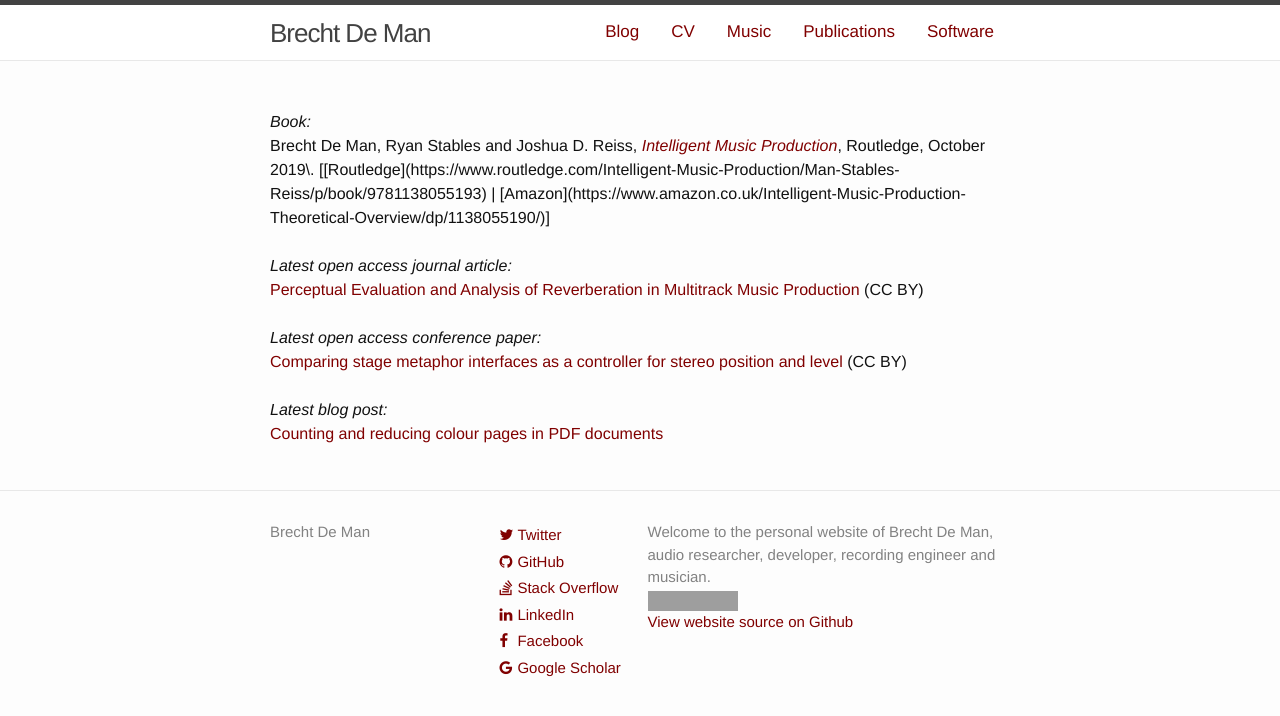
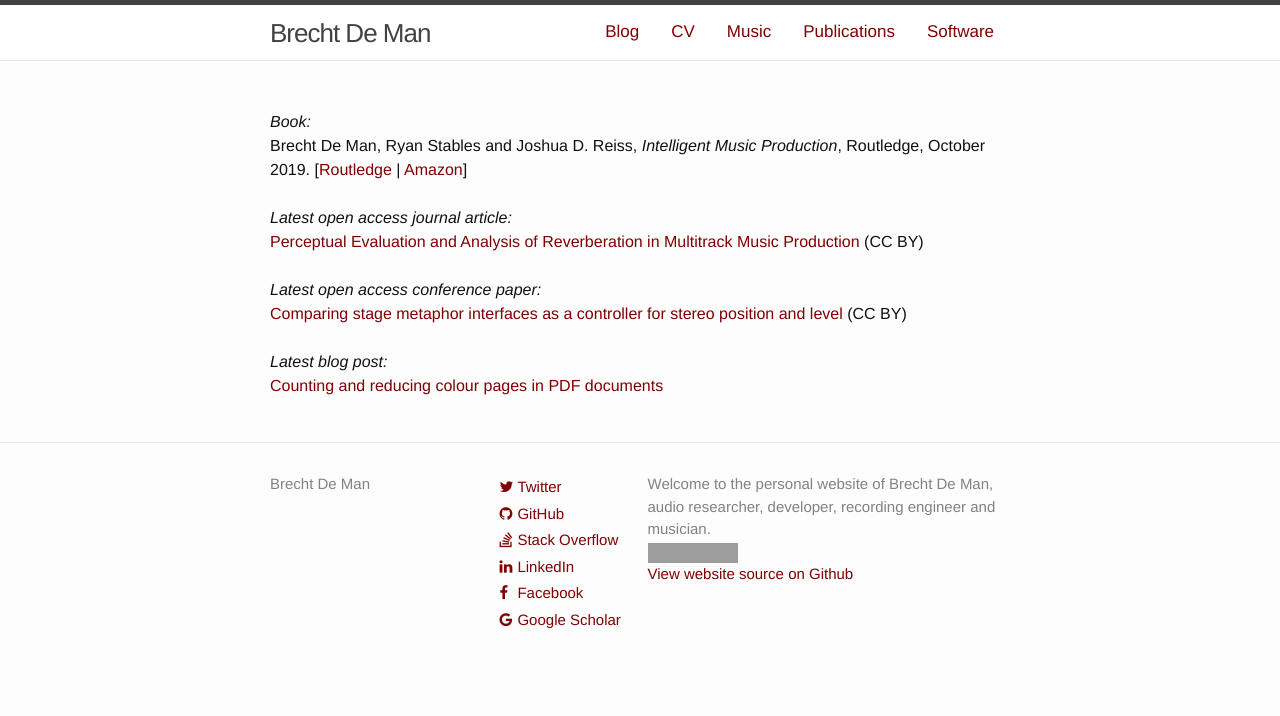
Before and after one commit to BrechtDeMan/BrechtDeMan.github.io, a Jekyll site: the page built from index.html, in a window 1280 px wide. Shown: the top 716 px of the page. Built offline with Jekyll 4.4.1, drawn with Linux system fonts in a browser that asks for light colours; nearby versions of some CDN libraries; part of the change alters nothing that is shown; grey boxes are pictures that could not be loaded.

Commit message:
HTML instead of Markdown

```diff
--- a/index.html
+++ b/index.html
@@ -7,8 +7,7 @@ redirect_from:
 
 <i>Book:</i>
 <br />
-Brecht De Man, Ryan Stables and Joshua D. Reiss, <i><a href="http://www.aes.org/e-lib/browse.cfm?elib=18548" target="_blank">Intelligent Music Production</a></i>, Routledge, October 2019\. [[Routledge](https://www.routledge.com/Intelligent-Music-Production/Man-Stables-Reiss/p/book/9781138055193) &#124; [Amazon](https://www.amazon.co.uk/Intelligent-Music-Production-Theoretical-Overview/dp/1138055190/)]
-
+Brecht De Man, Ryan Stables and Joshua D. Reiss, <em>Intelligent Music Production</em>, Routledge, October 2019. [<a href="https://www.routledge.com/Intelligent-Music-Production/Man-Stables-Reiss/p/book/9781138055193">Routledge</a> | <a href="https://www.amazon.co.uk/Intelligent-Music-Production-Theoretical-Overview/dp/1138055190/">Amazon</a>]
 <br />
 <br />
 
```
